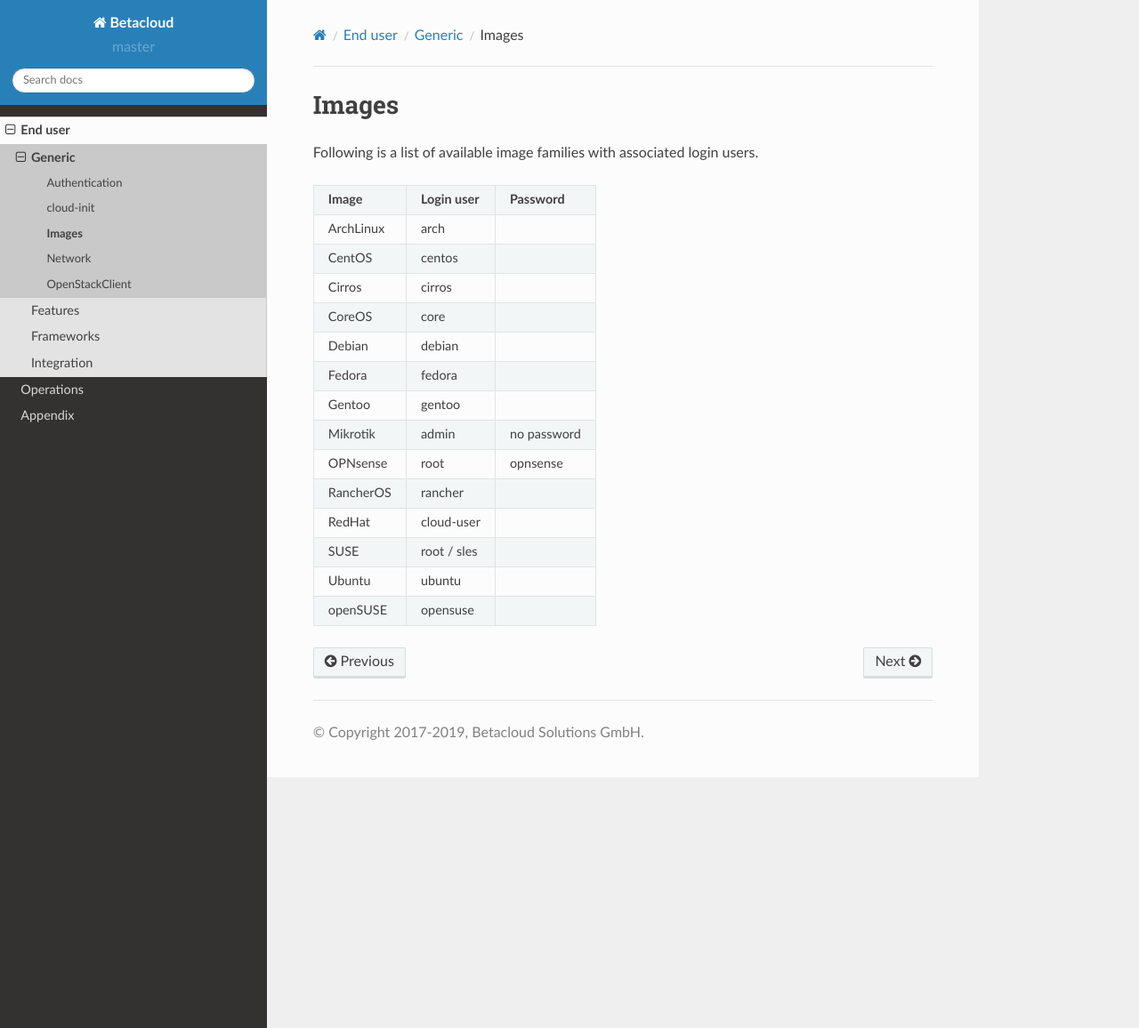
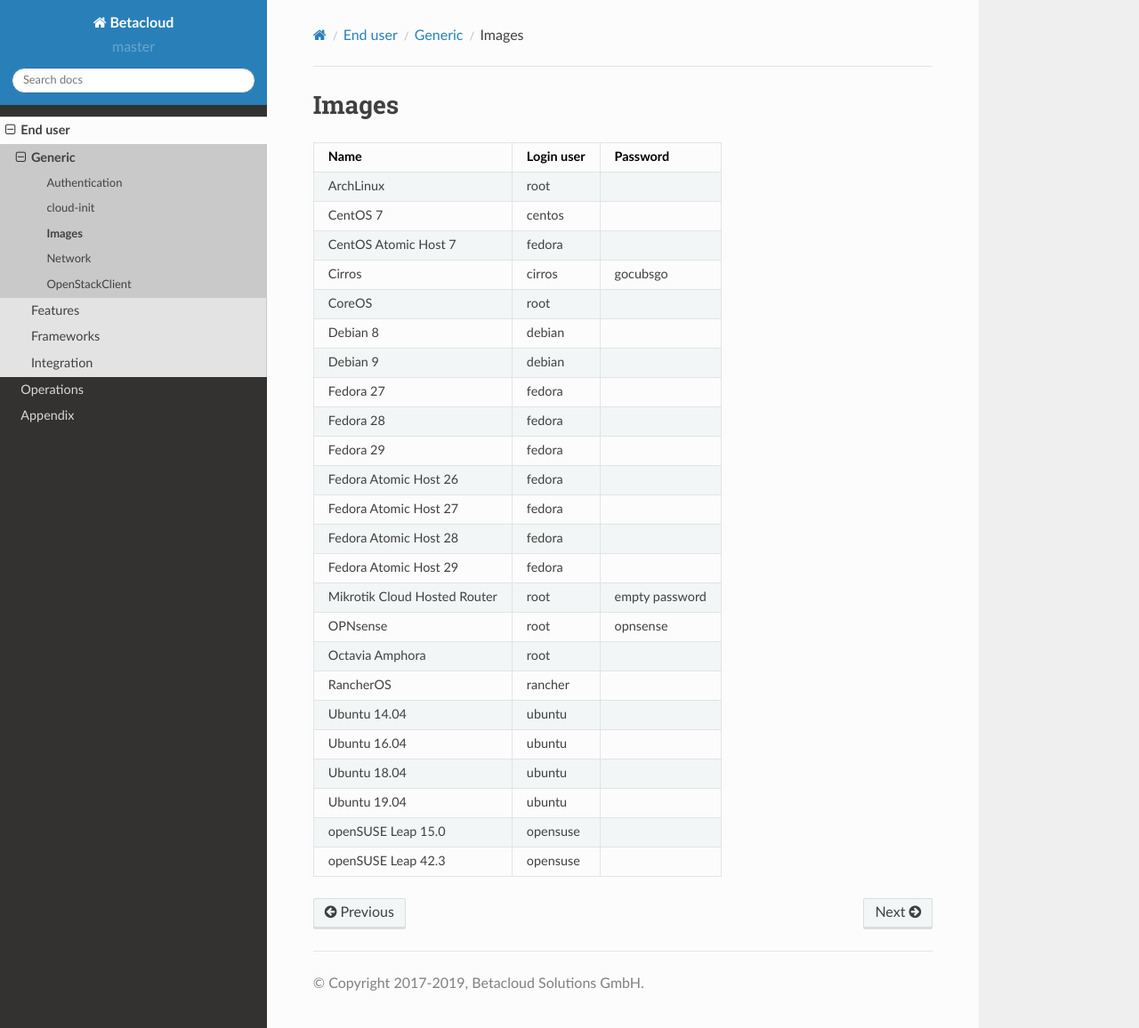
Before and after one commit to betacloud/documentation, a Sphinx documentation site: the page built from source/end-user/generic/images.rst, in a window 1280 px wide and 1156 px high. Shown: the whole window at 89% size. Built offline with Sphinx 7.4.7 and the Read the Docs theme 2.0.0, drawn with Linux system fonts in a browser that asks for light colours; pages that are not in the unit, such as notebooks, are missing from menus.

Commit message:
Add new images table

```diff
--- a/source/end-user/generic/images.rst
+++ b/source/end-user/generic/images.rst
@@ -2,36 +2,31 @@
 Images
 ======
 
-Following is a list of available image families with associated login users.
-
-+------------+----------------+--------------+
-| **Image**  | **Login user** | **Password** |
-+------------+----------------+--------------+
-| ArchLinux  | arch           |              |
-+------------+----------------+--------------+
-| CentOS     | centos         |              |
-+------------+----------------+--------------+
-| Cirros     | cirros         |              |
-+------------+----------------+--------------+
-| CoreOS     | core           |              |
-+------------+----------------+--------------+
-| Debian     | debian         |              |
-+------------+----------------+--------------+
-| Fedora     | fedora         |              |
-+------------+----------------+--------------+
-| Gentoo     | gentoo         |              |
-+------------+----------------+--------------+
-| Mikrotik   | admin          | no password  |
-+------------+----------------+--------------+
-| OPNsense   | root           | opnsense     |
-+------------+----------------+--------------+
-| RancherOS  | rancher        |              |
-+------------+----------------+--------------+
-| RedHat     | cloud-user     |              |
-+------------+----------------+--------------+
-| SUSE       | root / sles    |              |
-+------------+----------------+--------------+
-| Ubuntu     | ubuntu         |              |
-+------------+----------------+--------------+
-| openSUSE   | opensuse       |              |
-+------------+----------------+--------------+
+============================  ============  ==============
+Name                          Login user    Password
+============================  ============  ==============
+ArchLinux                     root
+CentOS 7                      centos
+CentOS Atomic Host 7          fedora
+Cirros                        cirros        gocubsgo
+CoreOS                        root
+Debian 8                      debian
+Debian 9                      debian
+Fedora 27                     fedora
+Fedora 28                     fedora
+Fedora 29                     fedora
+Fedora Atomic Host 26         fedora
+Fedora Atomic Host 27         fedora
+Fedora Atomic Host 28         fedora
+Fedora Atomic Host 29         fedora
+Mikrotik Cloud Hosted Router  root          empty password
+OPNsense                      root          opnsense
+Octavia Amphora               root
+RancherOS                     rancher
+Ubuntu 14.04                  ubuntu
+Ubuntu 16.04                  ubuntu
+Ubuntu 18.04                  ubuntu
+Ubuntu 19.04                  ubuntu
+openSUSE Leap 15.0            opensuse
+openSUSE Leap 42.3            opensuse
+============================  ============  ==============
```
